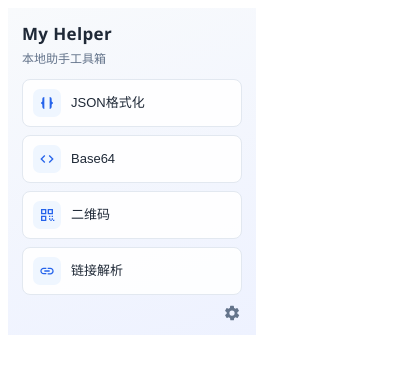
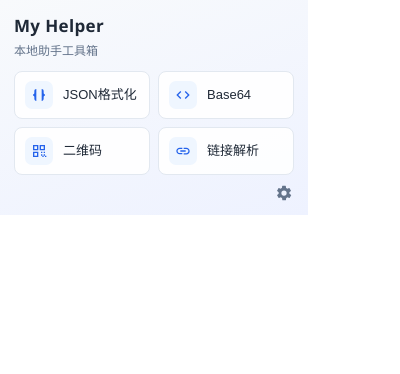
Before and after one commit to liwangying55555/my-helper, a browser extension: page popup/popup.html in a window 400 px wide. Drawn offline with Linux system fonts and the light colour scheme.

Commit message:
fix 优化面板样式

```diff
--- a/popup/popup.css
+++ b/popup/popup.css
@@ -1,9 +1,15 @@
+html,
+body {
+  margin: 0;
+  padding: 0;
+}
+
 .popup_wrap {
   position: relative;
-  width: 220px;
+  width: 280px;
   padding: 14px 14px 40px;
   margin: 0;
-  font-family: "Segoe UI", "PingFang SC", "Microsoft YaHei", sans-serif;
+  font-family: 'Segoe UI', 'PingFang SC', 'Microsoft YaHei', sans-serif;
   color: #1f2937;
   background: linear-gradient(160deg, #f8fafc 0%, #eef2ff 100%);
 }
@@ -27,12 +33,12 @@
 
 .menu_list {
   display: flex;
-  flex-direction: column;
   gap: 8px;
+  flex-wrap: wrap;
 }
 
 .menu_item {
-  width: 100%;
+  width: calc(50% - 4px);
   display: flex;
   align-items: center;
   gap: 10px;
```
